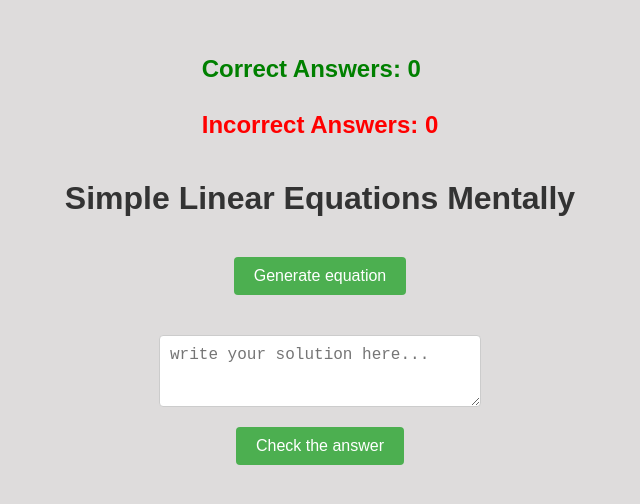
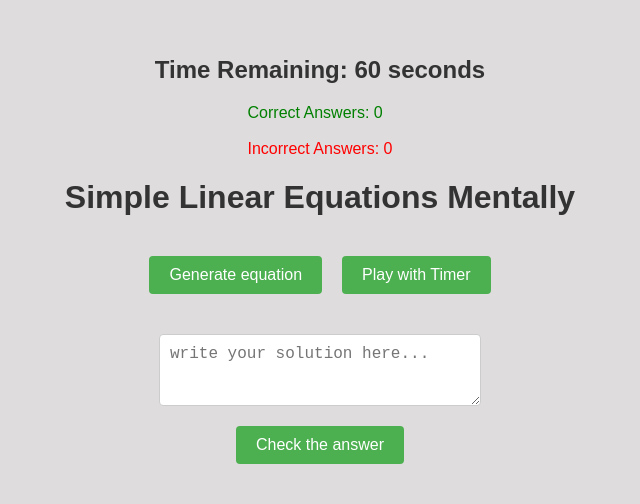
Before and after one commit to JOWISSA/Simple-Linear-Equations-Mentally, a React (Create React App) app: page / in a window 1280 px wide. Shown: the part 150-654 px from the top of the page, without its empty margins (320-960 px from the left). Built offline with nearby package versions, Linux system fonts and the light colour scheme; the HTML template or start-up script is replaced by a standard one.

Commit message:
add timer, upd README

```diff
--- a/src/App.css
+++ b/src/App.css
@@ -14,7 +14,7 @@ body {
   padding: 20px;
 }
 
-.score {
+.timer {
   font-size: 24px;
   font-weight: bold;
   color: #333;
@@ -33,6 +33,11 @@ h1 {
   font-size: 2rem;
   margin-bottom: 20px;
   color: #333;
+}
+
+.button-container {
+  display: flex;
+  gap: 20px;
 }
 
 button {
--- a/src/App.js
+++ b/src/App.js
@@ -1,4 +1,4 @@
-import React, { useState } from 'react';
+import React, { useState, useEffect } from 'react';
 import './App.css';
 
 import randomEquationsLvl1 from './components/EquationGenerator';
@@ -11,6 +11,26 @@ const App = () => {
   const [inputValue, setInputValue] = useState('');
   const [correctAnswers, setCorrectAnswers] = useState(0);
   const [incorrectAnswers, setIncorrectAnswers] = useState(0);
+  const [timer, setTimer] = useState(60);
+  const [timerActive, setTimerActive] = useState(false);
+
+  useEffect(() => {
+    let interval;
+
+    if (timerActive && timer > 0) {
+      interval = setInterval(() => {
+        setTimer((prevTimer) => prevTimer - 1);
+      }, 1000);
+    } else if (timer === 0) {
+      clearInterval(interval);
+      setIncorrectAnswers(prevIncorrectAnswers => prevIncorrectAnswers + 1);
+    }
+
+    return () => {
+      clearInterval(interval);
+    };
+  }, [timerActive, timer]);
+
 
   const generateEquation = () => {
     const { equations, secret } = randomEquationsLvl1();
@@ -18,6 +38,12 @@ const App = () => {
     setSecret(secret);
     setShowSecret(false);
     setInputValue('');
+  };
+
+  const generateEquationAndStartTimer = () => {
+    generateEquation();
+    setTimer(60);
+    setTimerActive(true);
   };
 
   const handleInputChange = (e) => {
@@ -32,24 +58,24 @@ const App = () => {
   const checkAnswer = () => {
     if (inputValue.trim() === secret.toString()) {
       setShowSecret('win');
-      setCorrectAnswers(correctAnswers + 1)
+      setCorrectAnswers(correctAnswers + 1);
     } else {
       setShowSecret(secret);
       setIncorrectAnswers(incorrectAnswers + 1);
     }
   };
 
-
   return (
     <div className="App">
+      <div className="timer">Time Remaining: {timer} seconds</div>
 
-       <ScoreCounter
-          correctAnswers={correctAnswers}
-          incorrectAnswers={incorrectAnswers}
-        />
+      <ScoreCounter correctAnswers={correctAnswers} incorrectAnswers={incorrectAnswers} />
 
       <h1>Simple Linear Equations Mentally</h1>
-      <button onClick={generateEquation}>Generate equation</button>
+      <div className="button-container">
+        <button onClick={generateEquation}>Generate equation</button>
+        <button onClick={generateEquationAndStartTimer}>Play with Timer</button>
+      </div>
 
       <div className="equation">{equation}</div>
       <textarea
@@ -62,15 +88,11 @@ const App = () => {
 
       <button onClick={checkAnswer}>Сheck the answer</button>
 
-      {showSecret === 'win'
-        ? (
+      {showSecret === 'win' ? (
         <div className="win-message">YOU WIN!</div>
-        )
-        : showSecret && (
+      ) : showSecret && (
         <div className="secret"> Answer is: {showSecret}</div>
-        )
-      }
-
+      )}
     </div>
   );
 };
```
Also changed, not shown: 1 other file (tests, documents, lock files or other folders).
